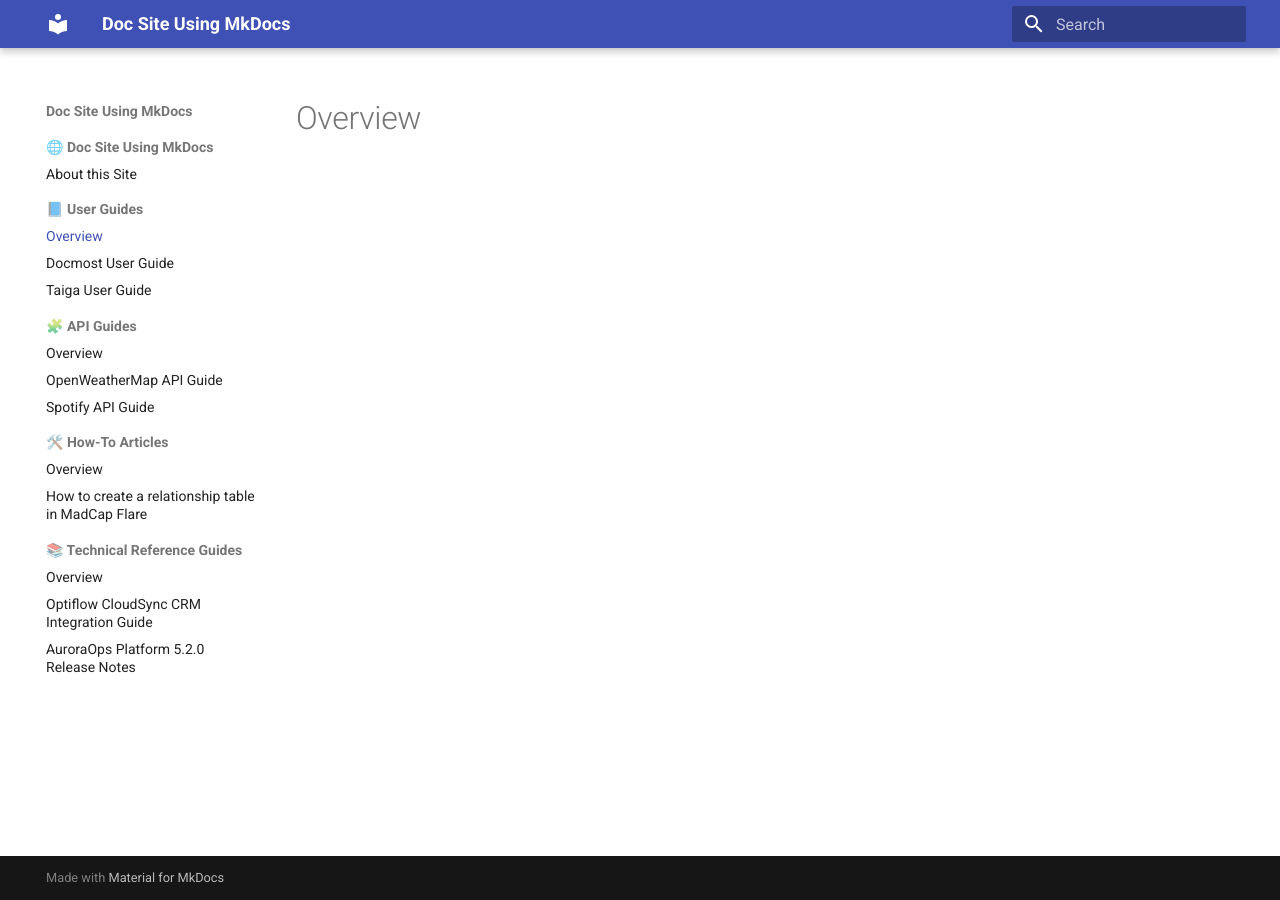
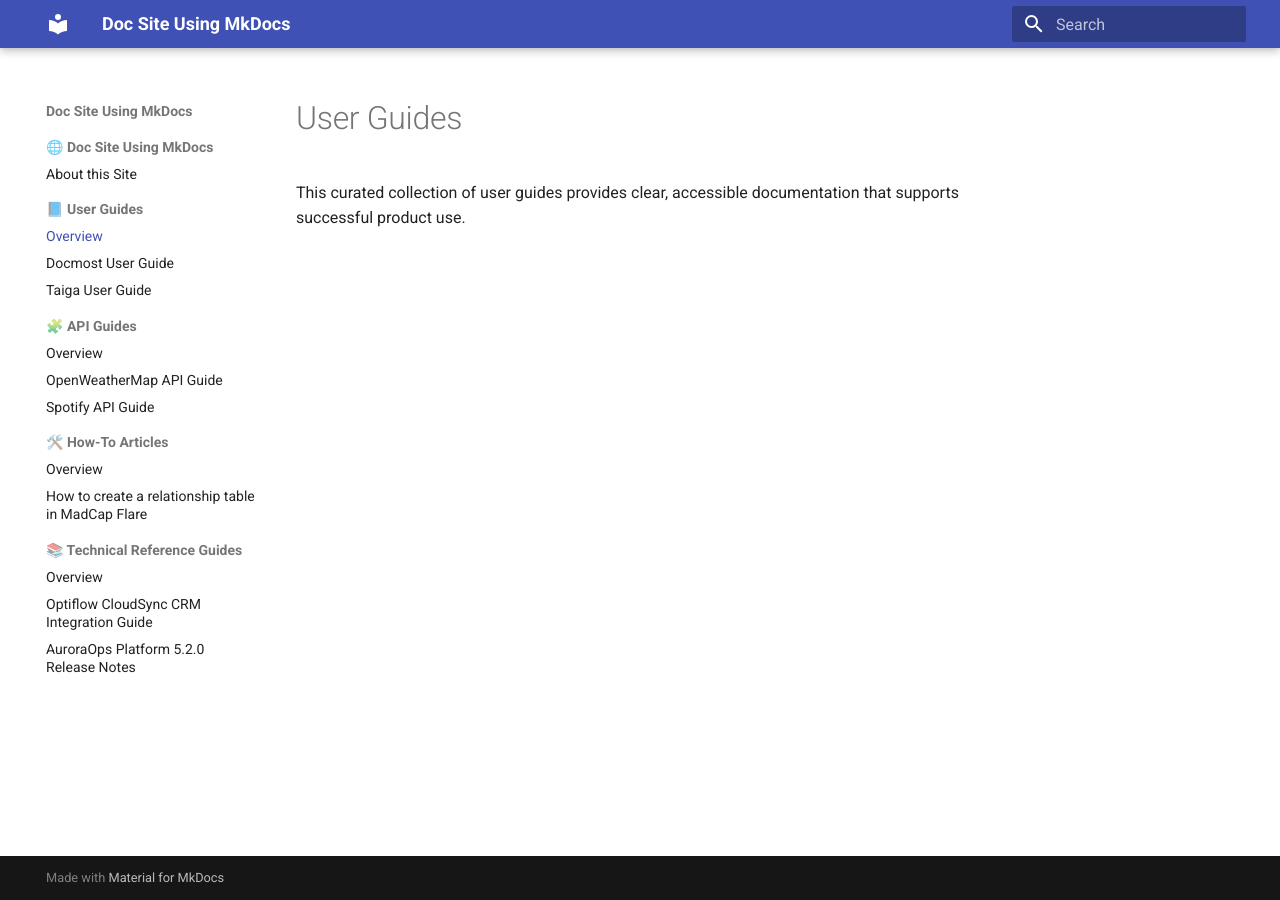
Before and after one commit to LizMarlowe-byte/docs-as-code-portfolio-mkdocs, an MkDocs documentation site: the page built from docs/user-guides/index.md, in a window 1280 px wide. Built offline with MkDocs 1.6.1 and Material for MkDocs 9.7.7, drawn with Linux system fonts in a browser that asks for light colours.

Commit message:
Update index.md

```diff
--- a/docs/user-guides/index.md
+++ b/docs/user-guides/index.md
@@ -2,3 +2,7 @@
 title: "User Guides"
 summary: "This curated collection of user guides provides clear, accessible documentation that supports successful product use."
 ---
+
+# User Guides
+
+This curated collection of user guides provides clear, accessible documentation that supports successful product use.
```
